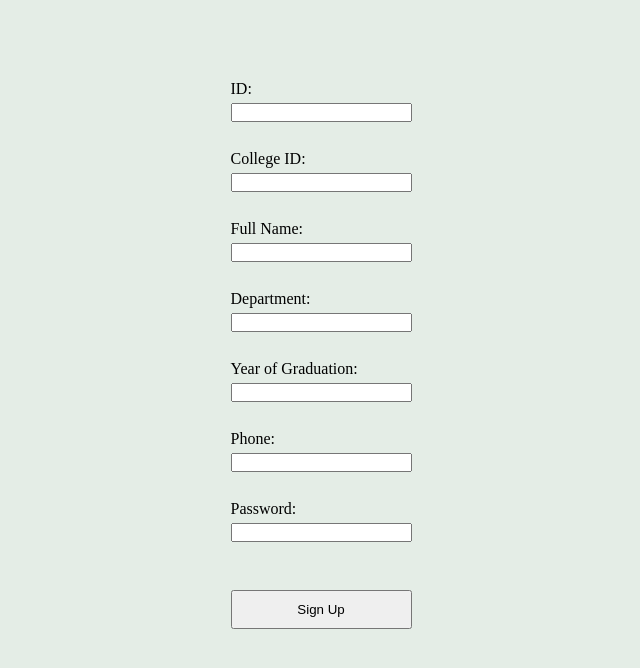
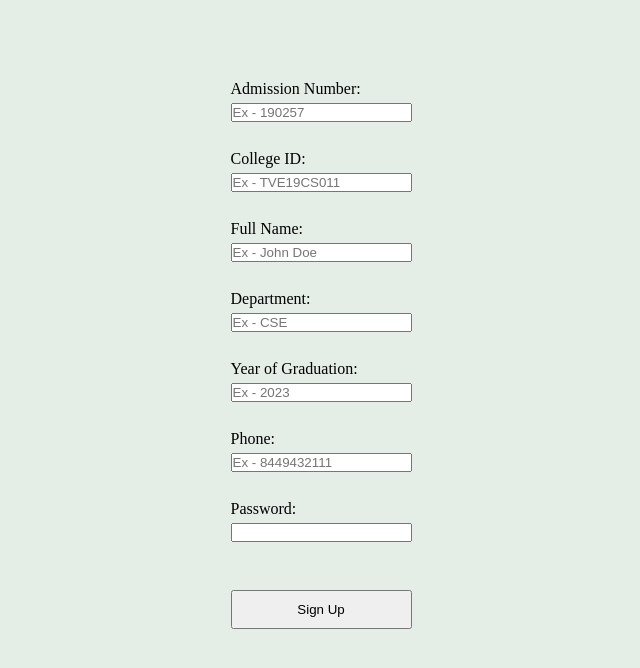
Before and after one commit to Project-Greenpath/greenpath_new, a Next.js app: page /signup in a window 1280 px wide. Shown: the top 668 px of the page, without its empty margins (319-959 px from the left). Built offline with nearby package versions, Linux system fonts and the light colour scheme.

Commit message:
add form validation

```diff
--- a/pages/signup.js
+++ b/pages/signup.js
@@ -69,26 +69,26 @@ export default function SignUp() {
         <div style={signupStyle}>
             <form style={formStyle} onSubmit={handleSubmit}>
                 {error && <p style={{ color: 'red' }}>{error}</p>}
-                <label htmlFor="id">ID:</label>
-                <input type="text" name="id" onChange={handleChange} required />
+                <label htmlFor="id">Admission Number:</label>
+                <input type="text" name="id" onChange={handleChange} required pattern='\d{6}' title='Must be a 6 digit number' placeholder='Ex - 190257' />
                 <br />
                 <label htmlFor="collegeid">College ID:</label>
-                <input type="text" name="collegeid" onChange={handleChange} required />
+                <input type="text" name="collegeid" onChange={handleChange} required pattern='TVE\d{2}\w{2}\d{3}' title='Must be of the form TVE19CS001' placeholder='Ex - TVE19CS011' />
                 <br />
                 <label htmlFor="full_name">Full Name:</label>
-                <input type="text" name="full_name" onChange={handleChange} required />
+                <input type="text" name="full_name" onChange={handleChange} required pattern='[a-zA-Z0-9 ]+' title='Must be a string' placeholder='Ex - John Doe' />
                 <br />
                 <label htmlFor="department">Department:</label>
-                <input type="text" name="department" onChange={handleChange} required />
+                <input type="text" name="department" onChange={handleChange} required pattern='\w{3}' title='Must be 3 characters to represent each branch' placeholder='Ex - CSE' />
                 <br />
                 <label htmlFor="yog">Year of Graduation:</label>
-                <input type="text" name="yog" onChange={handleChange} required />
+                <input type="text" name="yog" onChange={handleChange} required pattern='\d{4}' title="Must be 4 digit number represeting year" placeholder='Ex - 2023' />
                 <br />
                 <label htmlFor="phone">Phone:</label>
-                <input type="text" name="phone" onChange={handleChange} required />
+                <input type="text" name="phone" onChange={handleChange} required pattern='\d{10}' title="Must be 10 digit number" placeholder='Ex - 8449432111' />
                 <br />
                 <label htmlFor="password">Password:</label>
-                <input type="password" name="password" onChange={handleChange} required />
+                <input type="password" name="password" onChange={handleChange} pattern="(?=.*\d)(?=.*[a-z])(?=.*[A-Z]).{8,}" title="Must contain at least one number and one uppercase and lowercase letter, and at least 8 or more characters" required />
                 <br />
                 <button style={buttonStyle} type="submit">Sign Up</button>
             </form>
```
